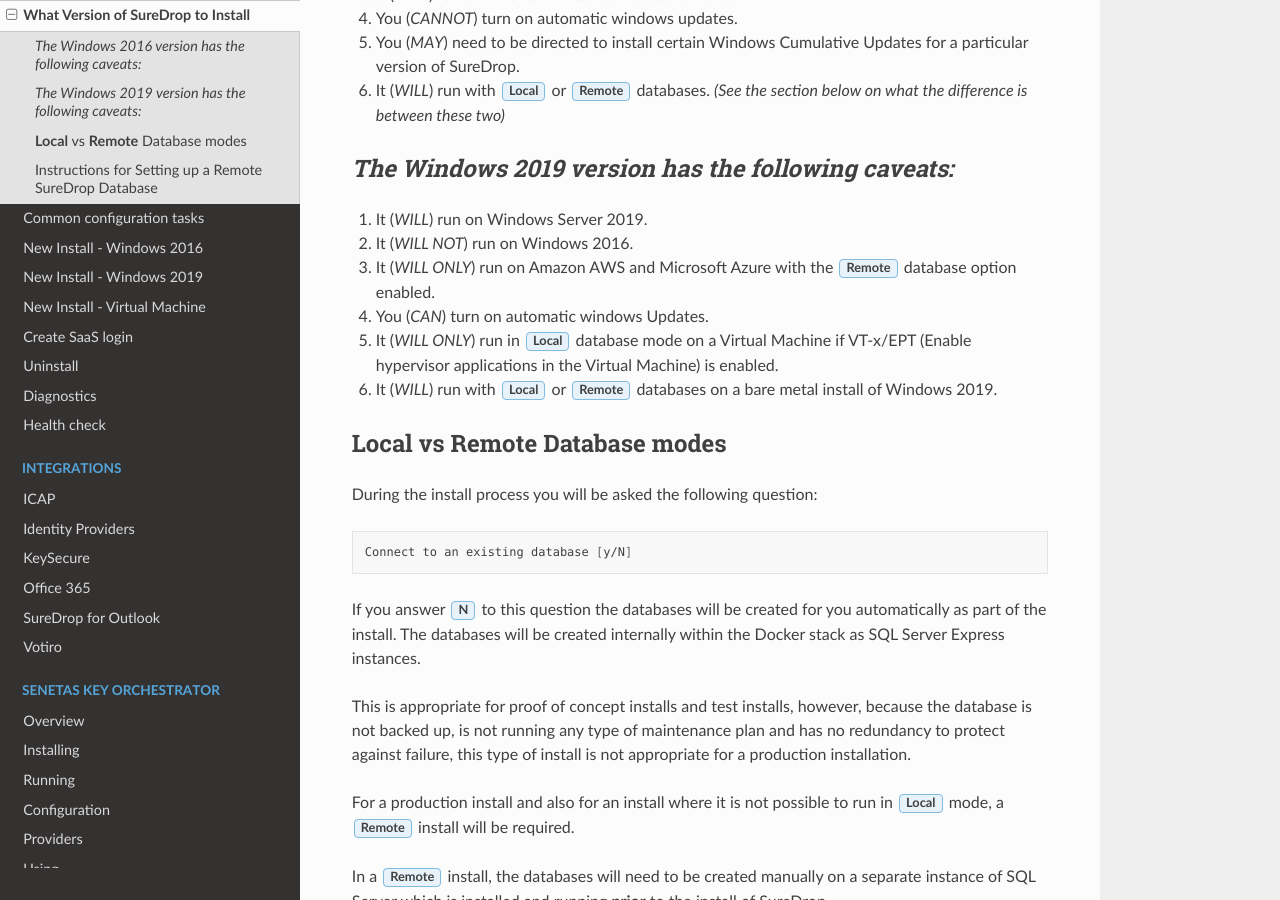
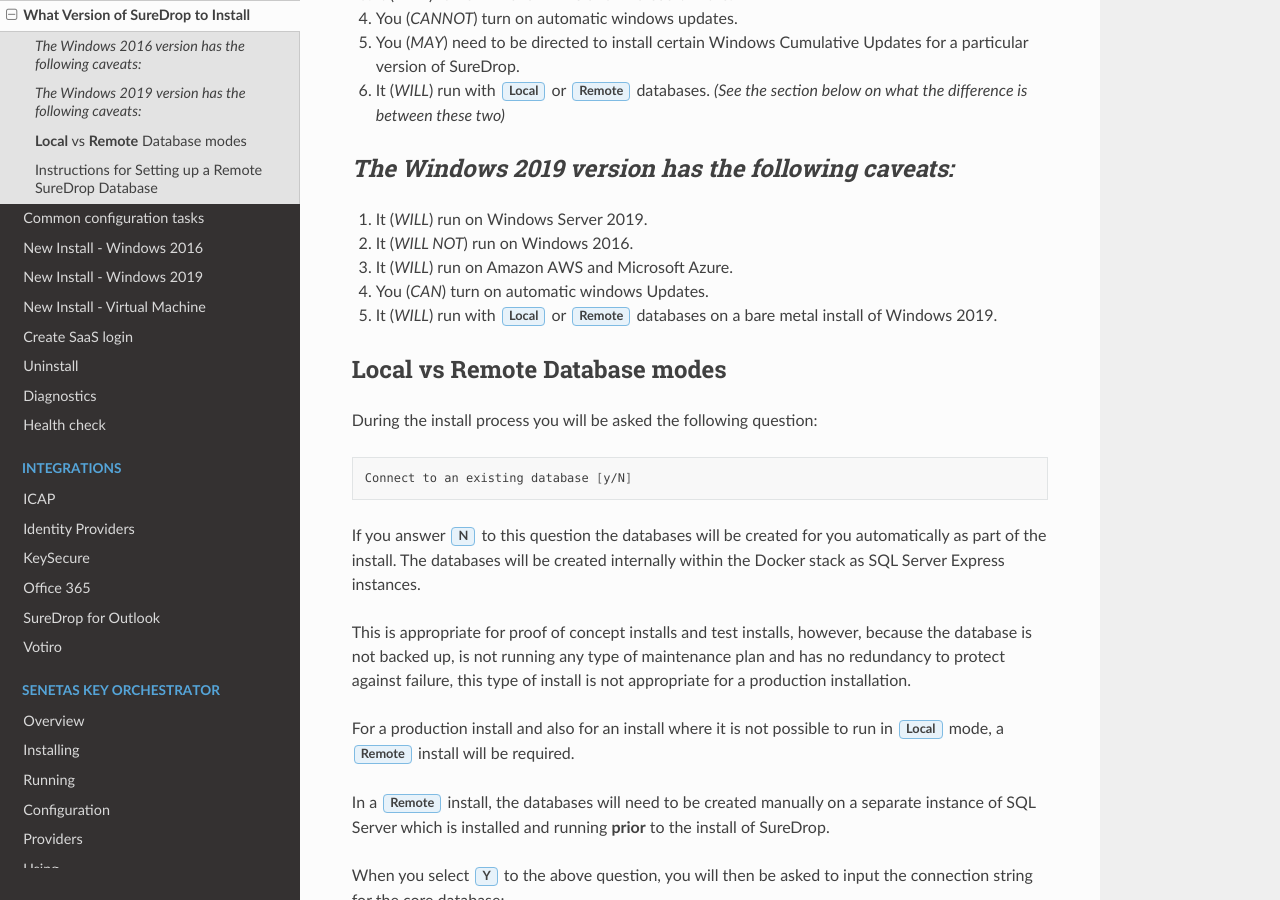
Before and after one commit to Senetas/SureDrop, a Sphinx documentation site: the page built from docs/source/intro/Version.rst, in a window 1280 px wide and 900 px high, scrolled down 499 px. Built offline with Sphinx 7.4.7 and the Read the Docs theme 2.0.0, drawn with Linux system fonts in a browser that asks for light colours.

Commit message:
fix for 2019 install instructions

```diff
--- a/docs/source/intro/Version.rst
+++ b/docs/source/intro/Version.rst
@@ -27,12 +27,8 @@
 
 #. It (*WILL*) run on Windows Server 2019.
 #. It (*WILL NOT*) run on Windows 2016.
-#. It (*WILL ONLY*) run on Amazon AWS and Microsoft Azure with the
-   :guilabel:`Remote` database option enabled.
+#. It (*WILL*) run on Amazon AWS and Microsoft Azure.
 #. You (*CAN*) turn on automatic windows Updates.
-#. It (*WILL ONLY*) run in :guilabel:`Local` database mode on a Virtual Machine
-   if VT-x/EPT (Enable hypervisor applications in the Virtual Machine)
-   is enabled.
 #. It (*WILL*) run with :guilabel:`Local` or :guilabel:`Remote` databases on a bare
    metal install of Windows 2019.
 
```
